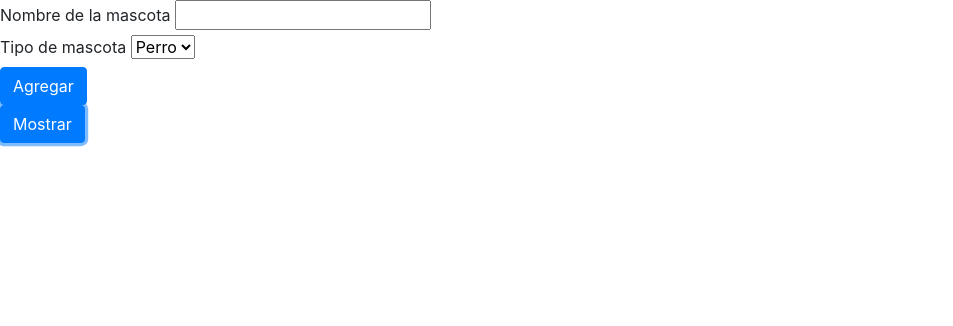
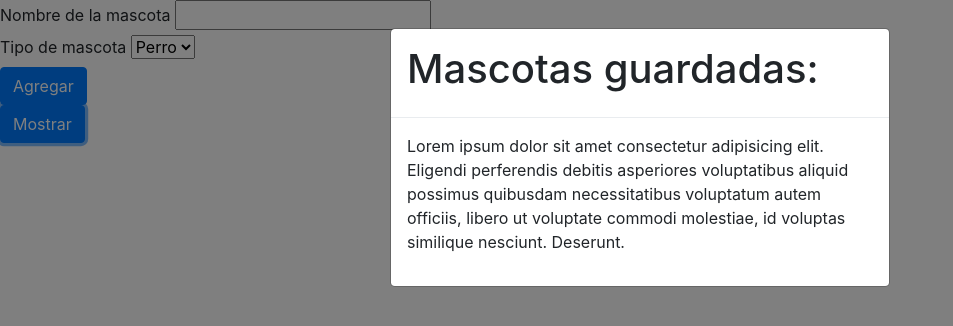
Before and after one commit to gonzalo95/Laboratorio3, a website: page typescript/index.html in a window 1280 px wide. Both pictures are taken after a click on the button "Mostrar". Shown: the whole page, without its empty margins (0-953 px from the left). Drawn offline with nearby package versions, Linux system fonts and the light colour scheme; files whose address does not match are found by name.

Commit message:
arregle bootstrap y empece borrar

```diff
--- a/typescript/index.html
+++ b/typescript/index.html
@@ -4,6 +4,7 @@
     <meta name="viewport" content="width=device-width, initial-scale=1.0">
     <meta http-equiv="X-UA-Compatible" content="ie=edge">
     <script src="./node_modules/jquery/dist/jquery.min.js"></script>
+    <script src="./node_modules/bootstrap/dist/js/bootstrap.min.js"></script>
     <script src="./animal.js"></script>
     <script src="./perro.js"></script>
     <script src="./gato.js"></script>
@@ -38,12 +39,11 @@
                 <div class="modal-header">
                     <h1>Mascotas guardadas:</h1>
                 </div>
-                <div class="modal-body">
+                <div id="modalBody" class="modal-body">
                     <p>Lorem ipsum dolor sit amet consectetur adipisicing elit. Eligendi perferendis debitis asperiores voluptatibus aliquid possimus quibusdam necessitatibus voluptatum autem officiis, libero ut voluptate commodi molestiae, id voluptas similique nesciunt. Deserunt.</p>
                 </div>
             </div>
         </div>
-
     </div>
 
 </body>
```
Also changed, not shown: typescript/logica.ts (+7 -0 lines).
